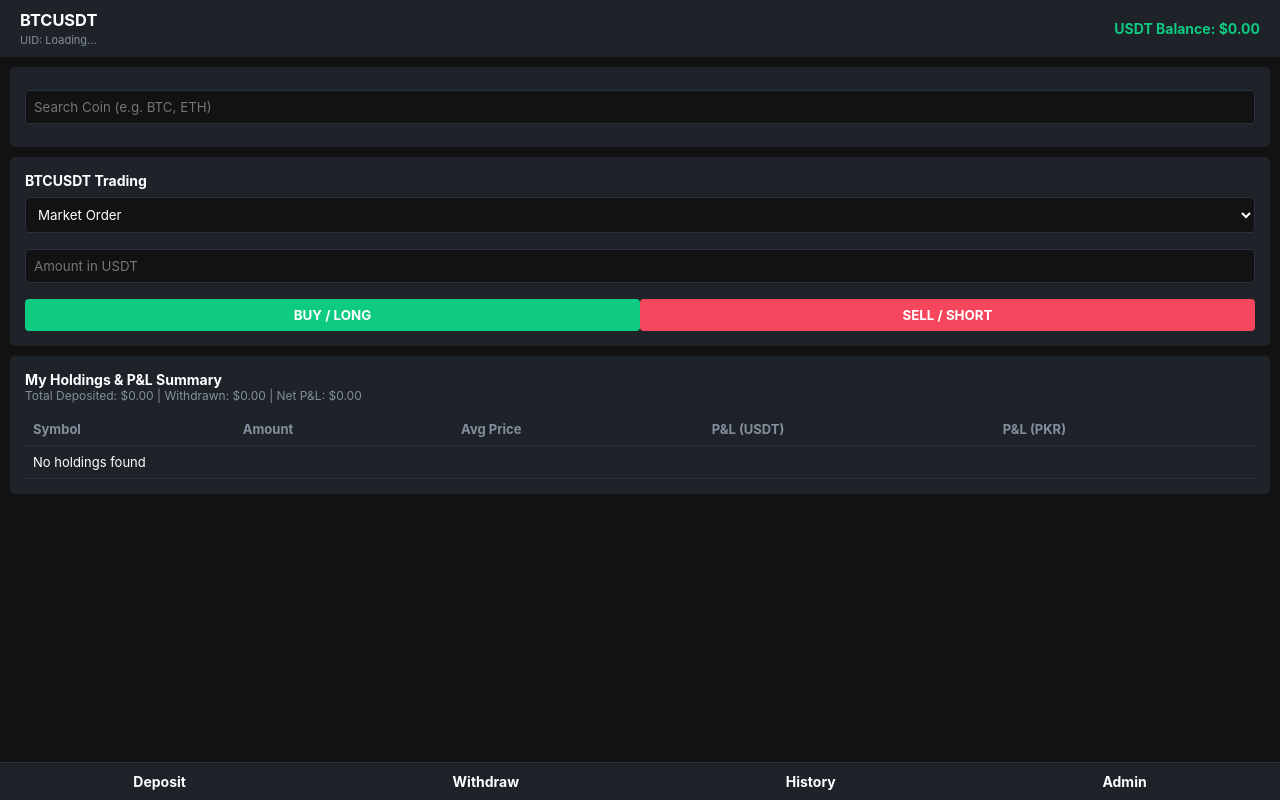
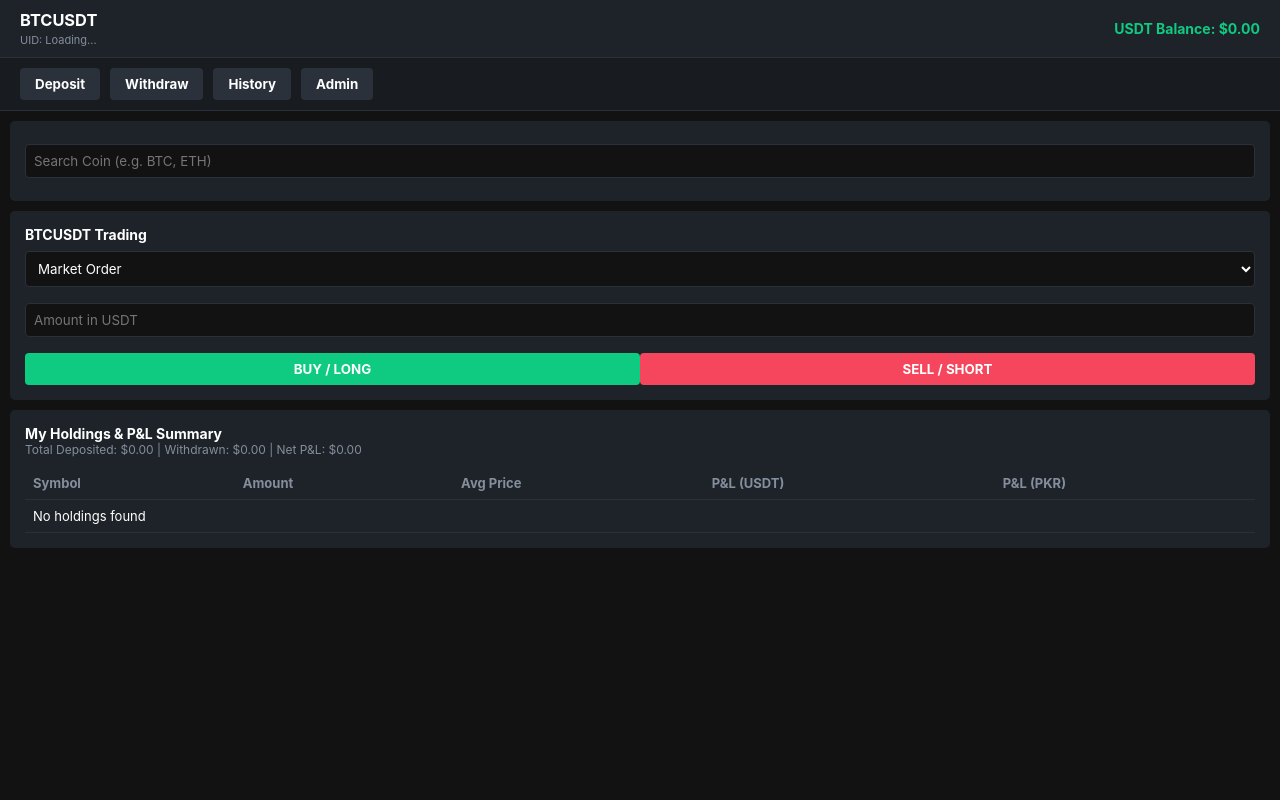
Before and after one commit to Malikkewebsite/Malik-Crypto-Exchange, a website: page public/index.html in a window 1280 px wide. Drawn offline with Linux system fonts and the light colour scheme; no server answers.

Commit message:
Fix typo in header border style and update layout

```diff
--- a/public/index.html
+++ b/public/index.html
@@ -7,7 +7,7 @@
     <link rel="stylesheet" href="/css/style.css">
     <style>
         body { background-color: #121212; color: #ffffff; font-family: Arial, sans-serif; margin: 0; padding: 0; }
-        header { display: flex; justify-content: space-between; align-items: center; padding: 10px 20px; background: #1e2329; border-bottom: 1px sold #2b313a; }
+        header { display: flex; justify-content: space-between; align-items: center; padding: 10px 20px; background: #1e2329; border-bottom: 1px solid #2b313a; }
         .main-container { display: flex; flex-wrap: wrap; padding: 10px; gap: 10px; }
         .box { background: #1e2329; border-radius: 5px; padding: 15px; box-sizing: border-box; }
         table { width: 100%; border-collapse: collapse; margin-top: 10px; font-size: 13px; }
@@ -19,8 +19,7 @@
         .modal { display: none; position: fixed; top: 0; left: 0; width: 100%; height: 100%; background: rgba(0,0,0,0.7); justify-content: center; align-items: center; z-index: 1000; }
         .modal-content { background: #1e2329; padding: 20px; border-radius: 8px; width: 90%; max-width: 400px; }
         input, select { width: 100%; padding: 8px; margin: 8px 0; background: #121212; border: 1px solid #2b313a; color: #fff; border-radius: 4px; box-sizing: border-box; }
-        .bottom-nav { position: fixed; bottom: 0; left: 0; width: 100%; background: #1e2329; display: flex; justify-content: space-around; padding: 10px 0; border-top: 1px solid #2b313a; z-index: 900; }
-        .bottom-nav button { background: none; border: none; color: #fff; cursor: pointer; font-size: 14px; font-weight: bold; }
+        .top-menu { display: flex; gap: 10px; padding: 10px 20px; background: #181c21; border-bottom: 1px solid #2b313a; }
     </style>
 </head>
 <body>
@@ -34,6 +33,13 @@
             <span id="userBalance" style="font-weight: bold; color: #0ecb81;">USDT Balance: $0.00</span>
         </div>
     </header>
+
+    <div class="top-menu">
+        <button class="btn" id="depositBtn" style="background: #2b313a; color: #fff;">Deposit</button>
+        <button class="btn" id="withdrawBtn" style="background: #2b313a; color: #fff;">Withdraw</button>
+        <button class="btn" id="historyBtn" style="background: #2b313a; color: #fff;">History</button>
+        <button class="btn" id="adminBtn" style="background: #2b313a; color: #fff;">Admin</button>
+    </div>
 
     <div class="main-container">
         <div class="box" style="width: 100%; max-height: 200px; overflow-y: auto;">
@@ -74,13 +80,6 @@
                 </tbody>
             </table>
         </div>
-    </div>
-
-    <div class="bottom-nav">
-        <button id="depositBtn">Deposit</button>
-        <button id="withdrawBtn">Withdraw</button>
-        <button id="historyBtn">History</button>
-        <button id="adminBtn">Admin</button>
     </div>
 
     <div class="modal" id="depositModal">
```
